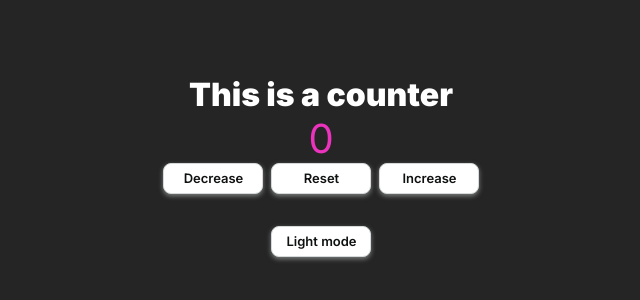
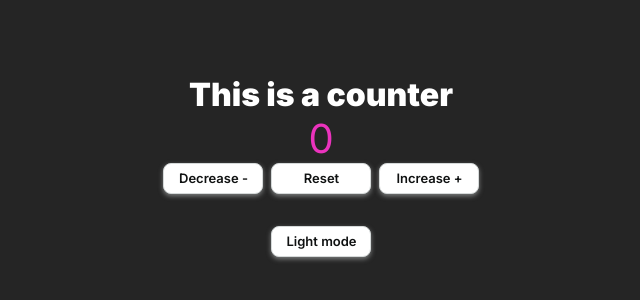
Before and after one commit to ciisiq/simple-counter, a plain HTML site: page index.html in a window 1280 px wide. Shown: the part 234-534 px from the top of the page, 319-959 px from the left. Drawn offline with Linux system fonts and the light colour scheme.

Commit message:
update the image on readme

```diff
--- a/index.html
+++ b/index.html
@@ -13,9 +13,9 @@
       <p class="counter">0</p>
     </div>
     <div class="buttons-container">
-      <button class="decrease">Decrease</button>
+      <button class="decrease">Decrease -</button>
       <button class="reset">Reset</button>
-      <button class="increase">Increase</button>
+      <button class="increase">Increase +</button>
     </div>
     <button class="toggle" onclick="goTolight()">Light mode</button>
     <script src="app.js"></script>
```
Also changed, not shown: dark_mode.png (added), light-mode.png, 1 other file.
